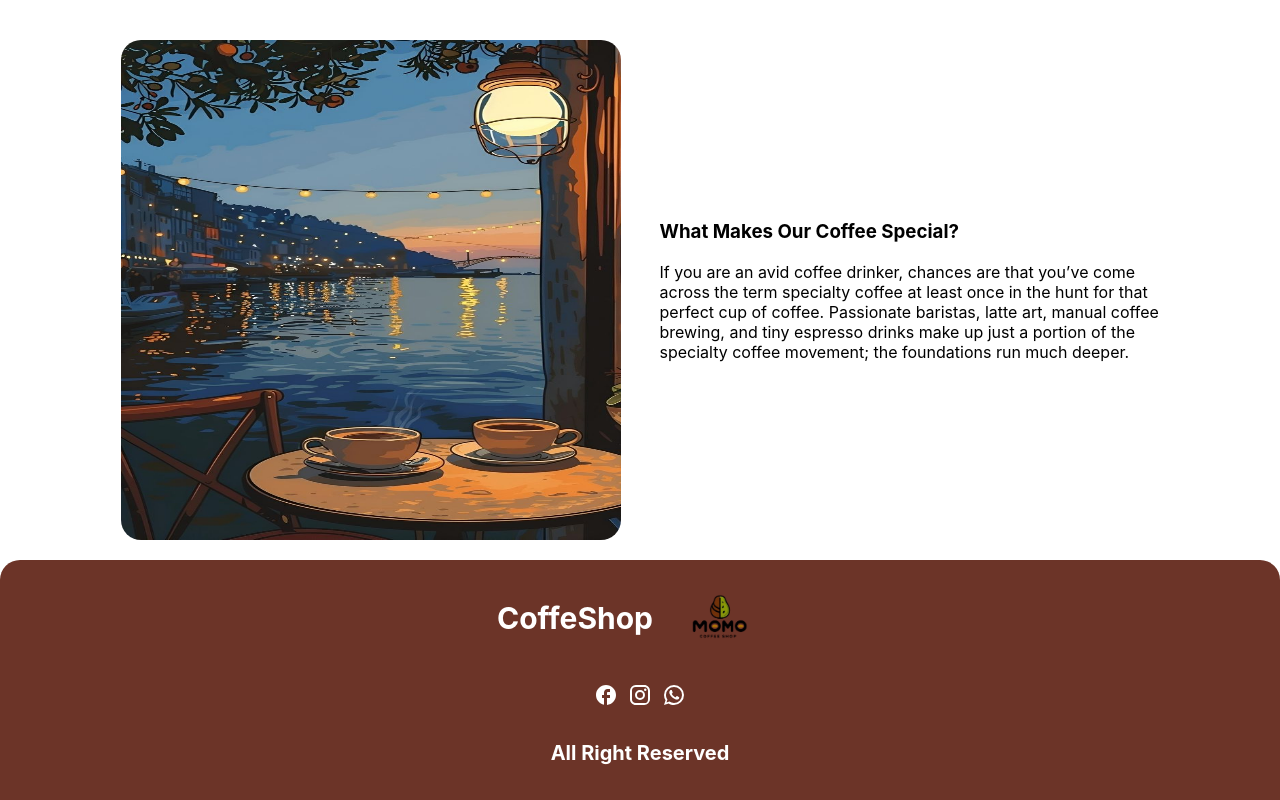
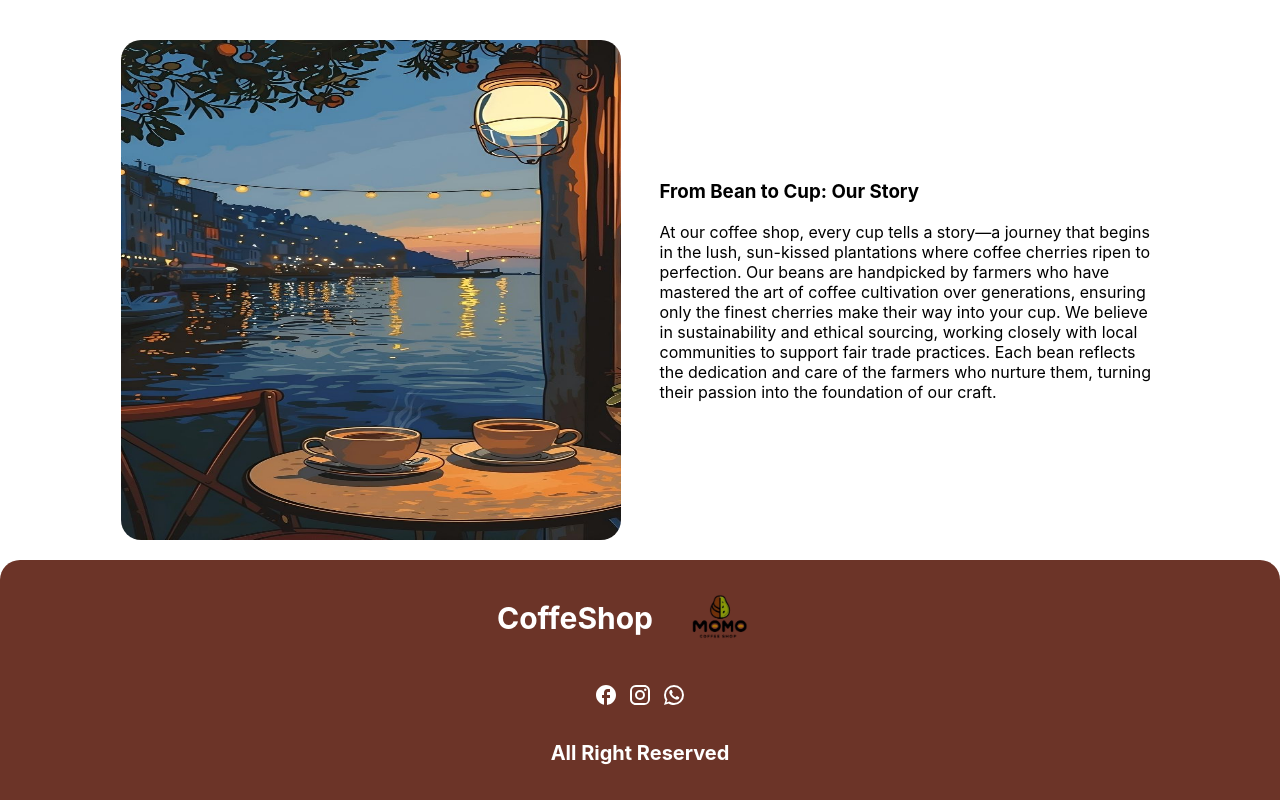
Before and after one commit to menna544/Project309, a React (Create React App) app in the folder frontend/: page / in a window 1280 px wide. Shown: the part 791-1591 px from the top of the page. Built offline with nearby package versions, Linux system fonts and the light colour scheme.

Commit message:
commit title of about us section

```diff
--- a/frontend/src/Pages/Home.jsx
+++ b/frontend/src/Pages/Home.jsx
@@ -26,14 +26,11 @@ function Home() {
               />
             </div>
             <div className="about-content">
-              <h3>What Makes Our Coffee Special?</h3>
+              <h3>From Bean to Cup: Our Story</h3>
               <p>
-                If you are an avid coffee drinker, chances are that you’ve come
-                across the term specialty coffee at least once in the hunt for
-                that perfect cup of coffee. Passionate baristas, latte art,
-                manual coffee brewing, and tiny espresso drinks make up just a
-                portion of the specialty coffee movement; the foundations run
-                much deeper.
+              At our coffee shop, every cup tells a story—a journey that begins in the lush, sun-kissed plantations where coffee cherries ripen to perfection. Our beans are handpicked by farmers who have mastered the art of coffee cultivation over generations, ensuring only the finest cherries make their way into your cup.
+
+We believe in sustainability and ethical sourcing, working closely with local communities to support fair trade practices. Each bean reflects the dedication and care of the farmers who nurture them, turning their passion into the foundation of our craft.
               </p>
             </div>
           </div>
```
